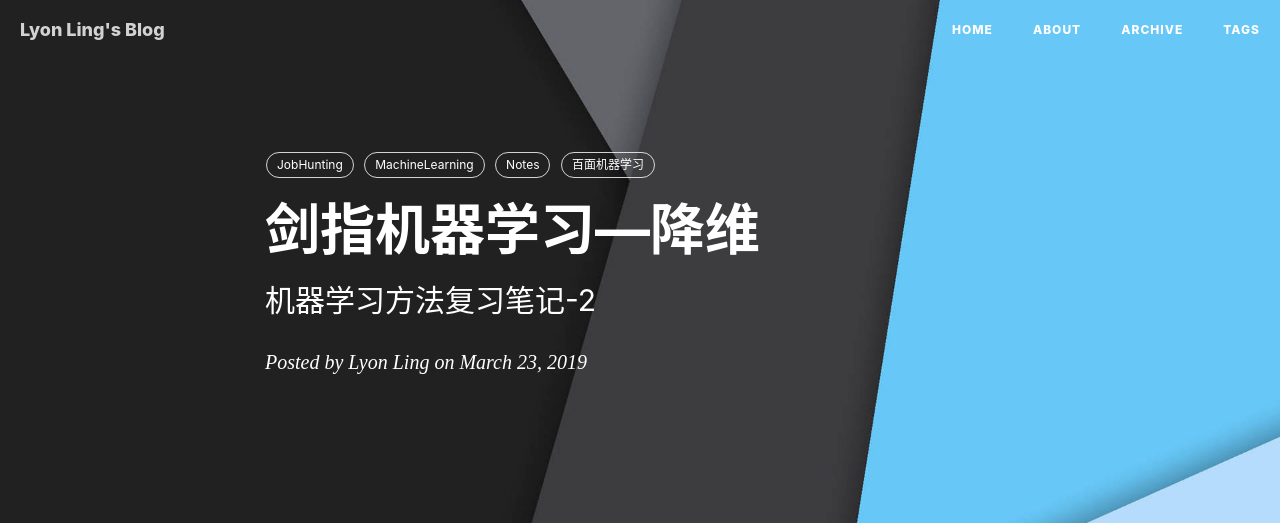
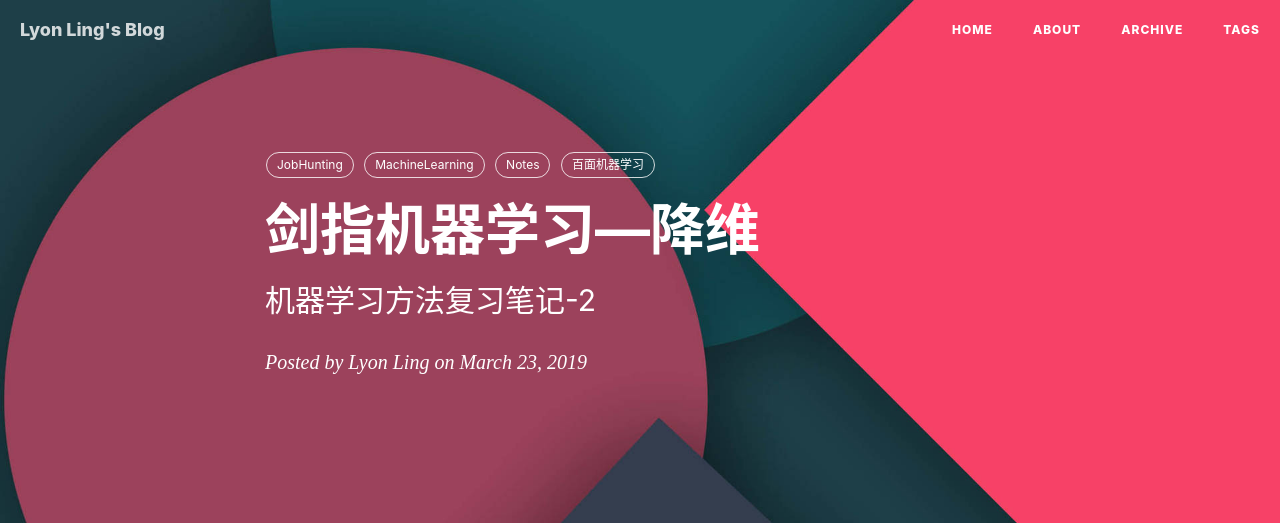
Before and after one commit to LiyangLingIntel/LiyangLingIntel.github.io, a Jekyll site: the page built from _posts/2019-03-23-百面机器学习_读书笔记2.md, in a window 1280 px wide. Shown: the top 523 px of the page. Built offline with Jekyll 4.4.1, drawn with Linux system fonts in a browser that asks for light colours; nearby versions of some CDN libraries; formulas are drawn with MathJax 3; comment, search, counter and statistics services are not loaded; grey boxes are pictures that could not be loaded.

Commit message:
update post

````diff
--- a/_posts/2019-03-23-百面机器学习_读书笔记2.md
+++ b/_posts/2019-03-23-百面机器学习_读书笔记2.md
@@ -4,7 +4,7 @@ title:      "剑指机器学习—降维"
 subtitle:   机器学习方法复习笔记-2
 date:       2019-03-23
 author:     Lyon Ling
-header-img: img/post-bg-flat-eveluation.jpg
+header-img: img/post-bg-jubhunt2.jpg
 catalog: true
 mathjax: true
 tags:
@@ -14,10 +14,8 @@ tags:
     - 百面机器学习
 ---
 
-> ```
 > 机器学习领域输入的数据往往以向量的形式，但是如果向量的的维度过高，会极大消耗计算资源，而有些计算并不是必须的，所以合适的降维方法非常重要。
 > 本文将主要从原理的角度介绍PCA和LDA这两种常见的降维方式。
-> ```
 
 [TOC]
 
````
